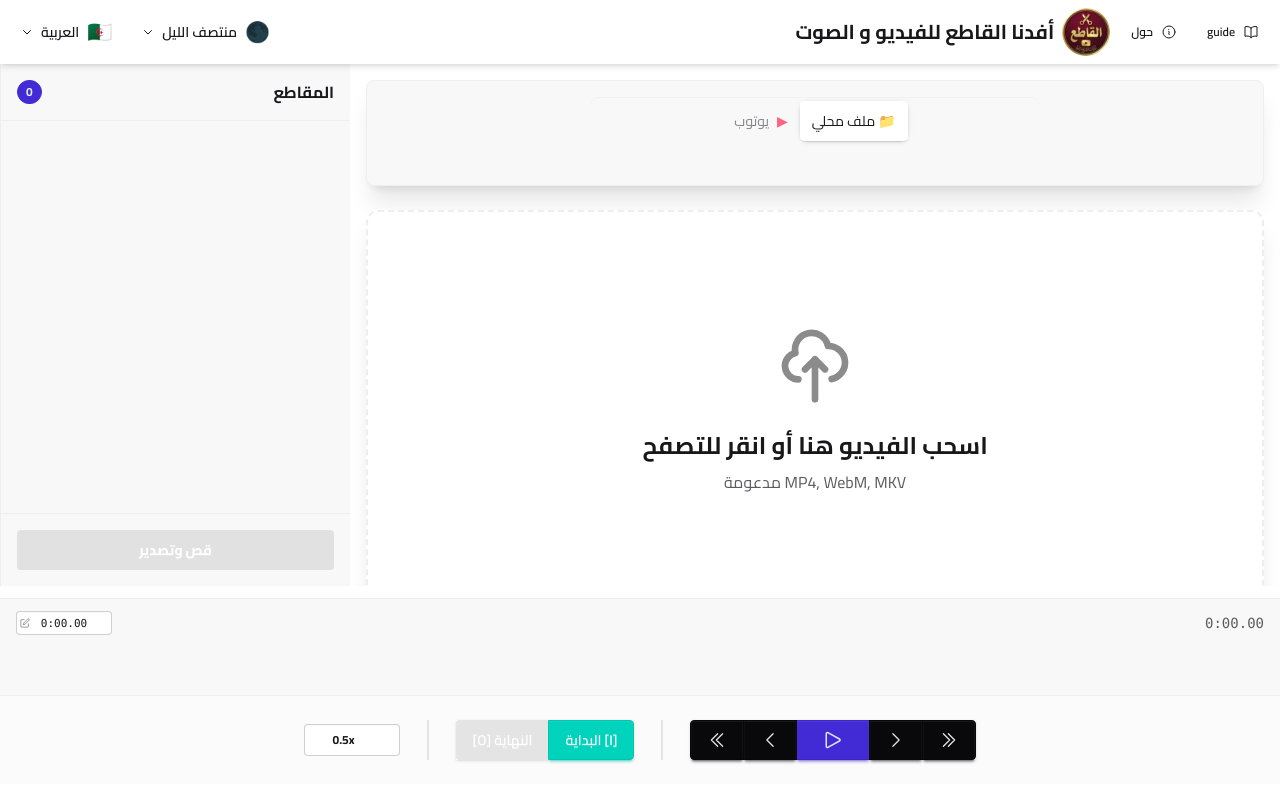
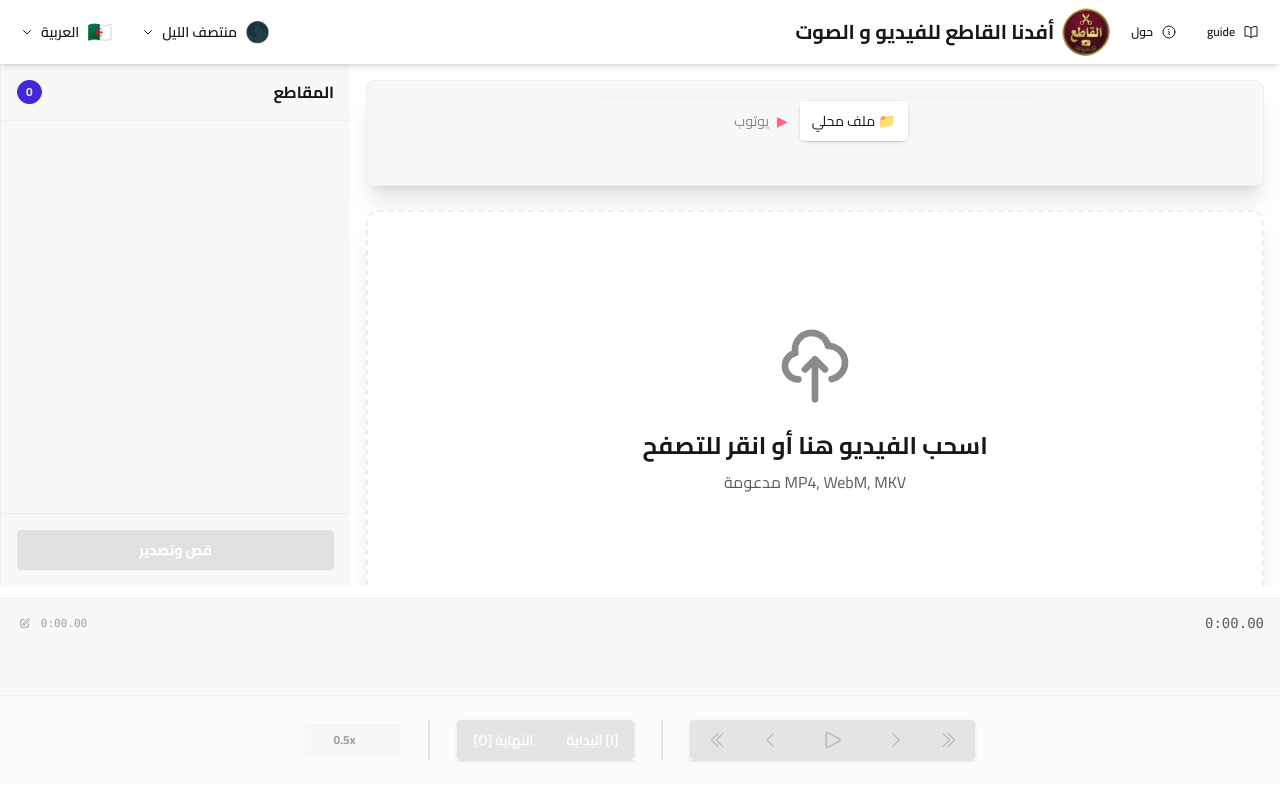
Before and after one commit to salahAit/afidnaCutter, a Svelte app: page / in a window 1280 px wide. Built offline with nearby package versions, Linux system fonts and the light colour scheme.

Commit message:
fix: disable controls when empty and update css build target

```diff
--- a/src/Controls.svelte
+++ b/src/Controls.svelte
@@ -71,6 +71,7 @@
                 data-tip={i18n.t("tipBack1s")}
                 onclick={() => step(-1)}
                 aria-label={i18n.t("stepBack1s")}
+                disabled={!appState.videoSrc && !appState.youtubeMetadata}
             >
                 <svg
                     xmlns="http://www.w3.org/2000/svg"
@@ -92,6 +93,7 @@
                 data-tip={i18n.t("tipBack01s")}
                 onclick={() => step(-0.1)}
                 aria-label={i18n.t("stepBack01s")}
+                disabled={!appState.videoSrc && !appState.youtubeMetadata}
             >
                 <svg
                     xmlns="http://www.w3.org/2000/svg"
@@ -114,6 +116,7 @@
                 aria-label={appState.isPlaying
                     ? i18n.t("pause")
                     : i18n.t("play")}
+                disabled={!appState.videoSrc && !appState.youtubeMetadata}
             >
                 {#if appState.isPlaying}
                     <svg
@@ -152,6 +155,7 @@
                 data-tip={i18n.t("tipForward01s")}
                 onclick={() => step(0.1)}
                 aria-label={i18n.t("stepForward01s")}
+                disabled={!appState.videoSrc && !appState.youtubeMetadata}
             >
                 <svg
                     xmlns="http://www.w3.org/2000/svg"
@@ -173,6 +177,7 @@
                 data-tip={i18n.t("tipForward1s")}
                 onclick={() => step(1)}
                 aria-label={i18n.t("stepForward1s")}
+                disabled={!appState.videoSrc && !appState.youtubeMetadata}
             >
                 <svg
                     xmlns="http://www.w3.org/2000/svg"
@@ -199,6 +204,7 @@
             <button
                 class="join-item btn btn-md btn-accent text-white"
                 onclick={markStart}
+                disabled={!appState.videoSrc && !appState.youtubeMetadata}
             >
                 [I] {i18n.t("start")}
             </button>
@@ -231,6 +237,7 @@
             dir="ltr"
             aria-label="Playback Speed"
             style="background-image: none;"
+            disabled={!appState.videoSrc && !appState.youtubeMetadata}
         >
             {#each [0.5, 0.75, 1.0, 1.25, 1.5, 2.0, 2.5, 3.0, 4.0] as rate}
                 <option value={rate}>{rate}x</option>
--- a/src/Timeline.svelte
+++ b/src/Timeline.svelte
@@ -481,6 +481,7 @@
                     e.target.value = formatTime(appState.currentTime);
                 }}
                 class="input input-xs input-bordered w-24 text-center font-mono focus:input-primary"
+                disabled={!appState.videoSrc && !appState.youtubeMetadata}
             />
             <svg
                 xmlns="http://www.w3.org/2000/svg"
@@ -506,10 +507,12 @@
         >
     </div>
 
-    <!-- Timeline Canvas -->
     <canvas
         bind:this={canvas}
-        class="w-full h-10 cursor-pointer block"
+        class="w-full h-10 block transition-opacity {!appState.videoSrc &&
+        !appState.youtubeMetadata
+            ? 'pointer-events-none opacity-50 cursor-not-allowed'
+            : 'cursor-pointer'}"
         onmousedown={handleMouseDown}
         onmousemove={handleMouseMove}
         onmouseup={handleMouseUp}
--- a/vite.config.mjs
+++ b/vite.config.mjs
@@ -11,5 +11,7 @@ export default defineConfig({
     build: {
         outDir: 'dist',
         emptyOutDir: true,
+        target: 'esnext',
+        cssTarget: 'chrome111', // Support @property
     }
 });
```
